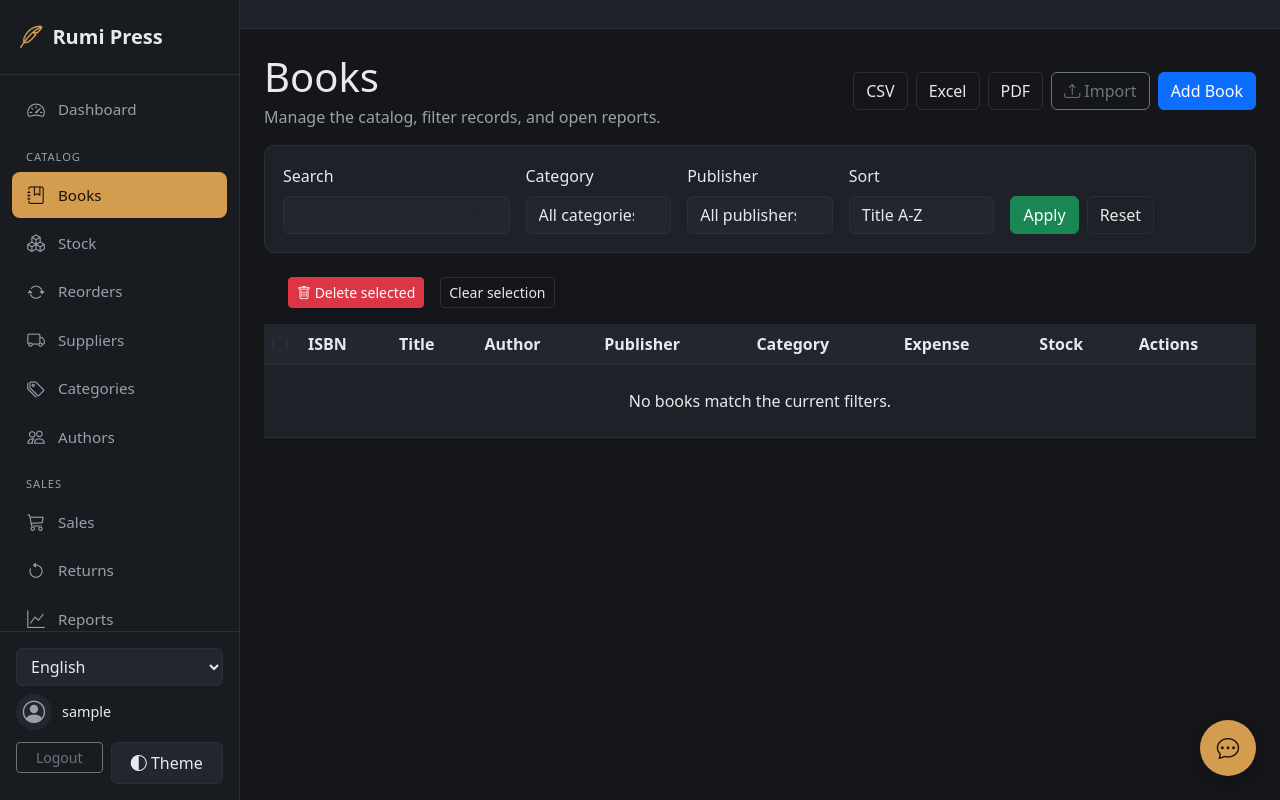
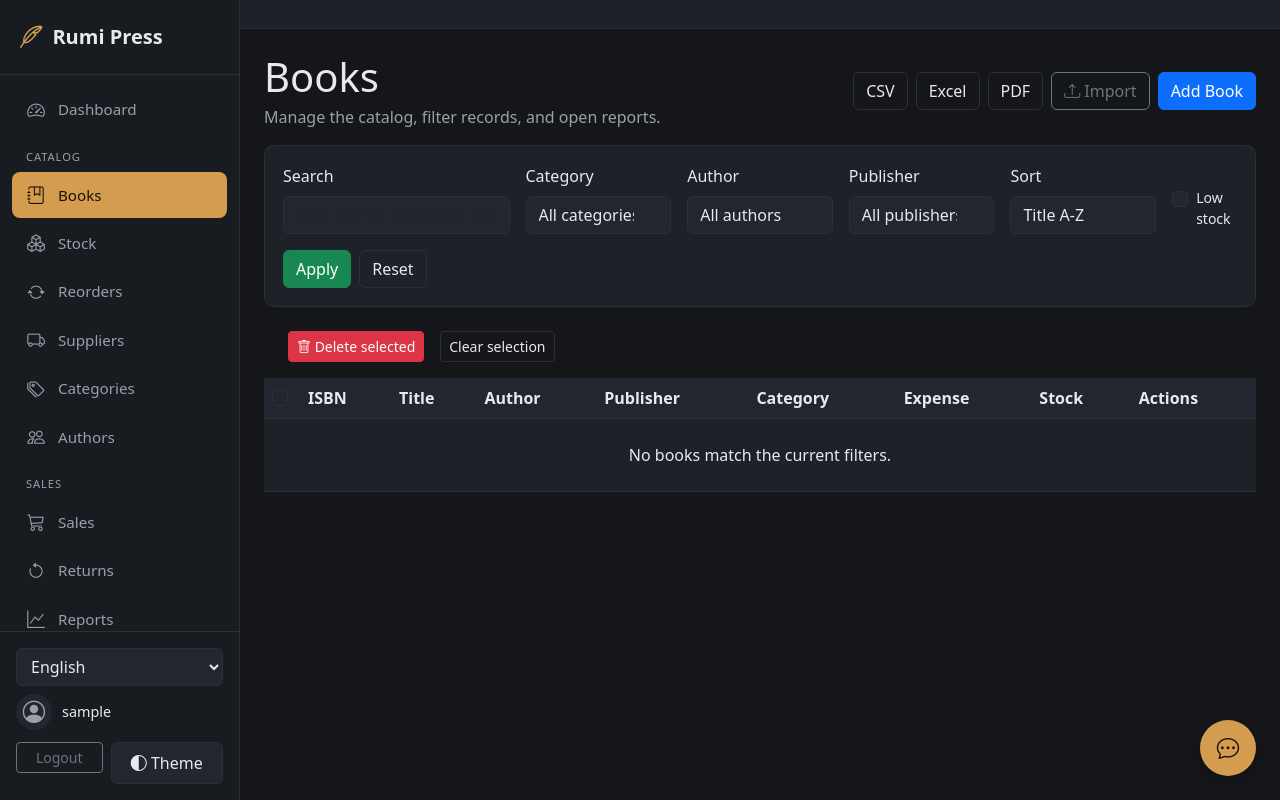
Before and after one commit to dramedev/books, a Django app: page /books/ in a window 1280 px wide. Run offline with Django 5.2, Linux system fonts and the light colour scheme; the visitor is signed in with stand-in values (Sample User, id 1); data that the repository does not hold is empty.

Commit message:
Add author and low-stock filters to book list
- Add author dropdown filter to the book list form; filters by M2M
  author relationship using authors__id so multi-author books match
- Add low-stock checkbox filter that shows only books where
  stock_on_hand <= reorder_threshold
- Both filters compose with existing search, category, publisher, and
  sort filters and are preserved in export URLs via query_string
- Expose authors queryset from _filter_context for the dropdown

Co-Authored-By: Claude Sonnet 4.6 <noreply@anthropic.com>

```diff
--- a/books/templates/books/list.html
+++ b/books/templates/books/list.html
@@ -53,9 +53,17 @@
 <select id="category" name="category" class="form-select">
 <option value="">{% translate "All categories" %}</option>
 {% for category in categories %}
-<option value="{{ category.id }}" {% if filters.category == category.id|stringformat:"s" %}selected{% endif %}>
-{{ category.name }}
-</option>
+<option value="{{ category.id }}" {% if filters.category == category.id|stringformat:"s" %}selected{% endif %}>{{ category.name }}</option>
+{% endfor %}
+</select>
+</div>
+
+<div class="col-md-2">
+<label class="form-label" for="author">{% translate "Author" %}</label>
+<select id="author" name="author" class="form-select">
+<option value="">{% translate "All authors" %}</option>
+{% for author in authors %}
+<option value="{{ author.id }}" {% if filters.author == author.id|stringformat:"s" %}selected{% endif %}>{{ author.name }}</option>
 {% endfor %}
 </select>
 </div>
@@ -65,9 +73,7 @@
 <select id="publisher" name="publisher" class="form-select">
 <option value="">{% translate "All publishers" %}</option>
 {% for publisher in publishers %}
-<option value="{{ publisher }}" {% if filters.publisher == publisher %}selected{% endif %}>
-{{ publisher }}
-</option>
+<option value="{{ publisher }}" {% if filters.publisher == publisher %}selected{% endif %}>{{ publisher }}</option>
 {% endfor %}
 </select>
 </div>
@@ -84,7 +90,14 @@
 </select>
 </div>
 
-<div class="col-md-3 d-flex gap-2">
+<div class="col-md-1 d-flex align-items-end">
+<div class="form-check mb-1">
+<input class="form-check-input" type="checkbox" name="low_stock" value="1" id="lowStockCheck" {% if filters.low_stock == "1" %}checked{% endif %}>
+<label class="form-check-label small" for="lowStockCheck">{% translate "Low stock" %}</label>
+</div>
+</div>
+
+<div class="col-md-auto d-flex gap-2 align-items-end">
 <button class="btn btn-success" type="submit">{% translate "Apply" %}</button>
 <a class="btn btn-outline-light" href="{% url 'book_list' %}">{% translate "Reset" %}</a>
 </div>
--- a/books/views.py
+++ b/books/views.py
@@ -248,10 +248,12 @@ def _book_filters(request):
 
     search = request.GET.get("q", "").strip()
     category = request.GET.get("category", "")
+    author = request.GET.get("author", "")
     publisher = request.GET.get("publisher", "").strip()
     year = request.GET.get("year", "").strip()
     start_date = request.GET.get("start_date", "").strip()
     end_date = request.GET.get("end_date", "").strip()
+    low_stock = request.GET.get("low_stock", "")
 
     if search:
         books = books.filter(
@@ -265,6 +267,9 @@ def _book_filters(request):
     if category and category.isdigit():
         books = books.filter(category_id=category)
 
+    if author and author.isdigit():
+        books = books.filter(authors__id=author).distinct()
+
     if publisher:
         books = books.filter(publisher=publisher)
 
@@ -277,6 +282,9 @@ def _book_filters(request):
     if end_date:
         books = books.filter(published_date__lte=end_date)
 
+    if low_stock == "1":
+        books = books.filter(stock_on_hand__lte=F("reorder_threshold"))
+
     return books
 
 
@@ -292,6 +300,7 @@ def _filter_context(request):
 
     return {
         "categories": Category.objects.filter(owner=request.user).order_by("name"),
+        "authors": Author.objects.filter(owner=request.user).order_by("name"),
         "publishers": (
             Book.objects.filter(owner=request.user)
             .exclude(publisher="")
```
